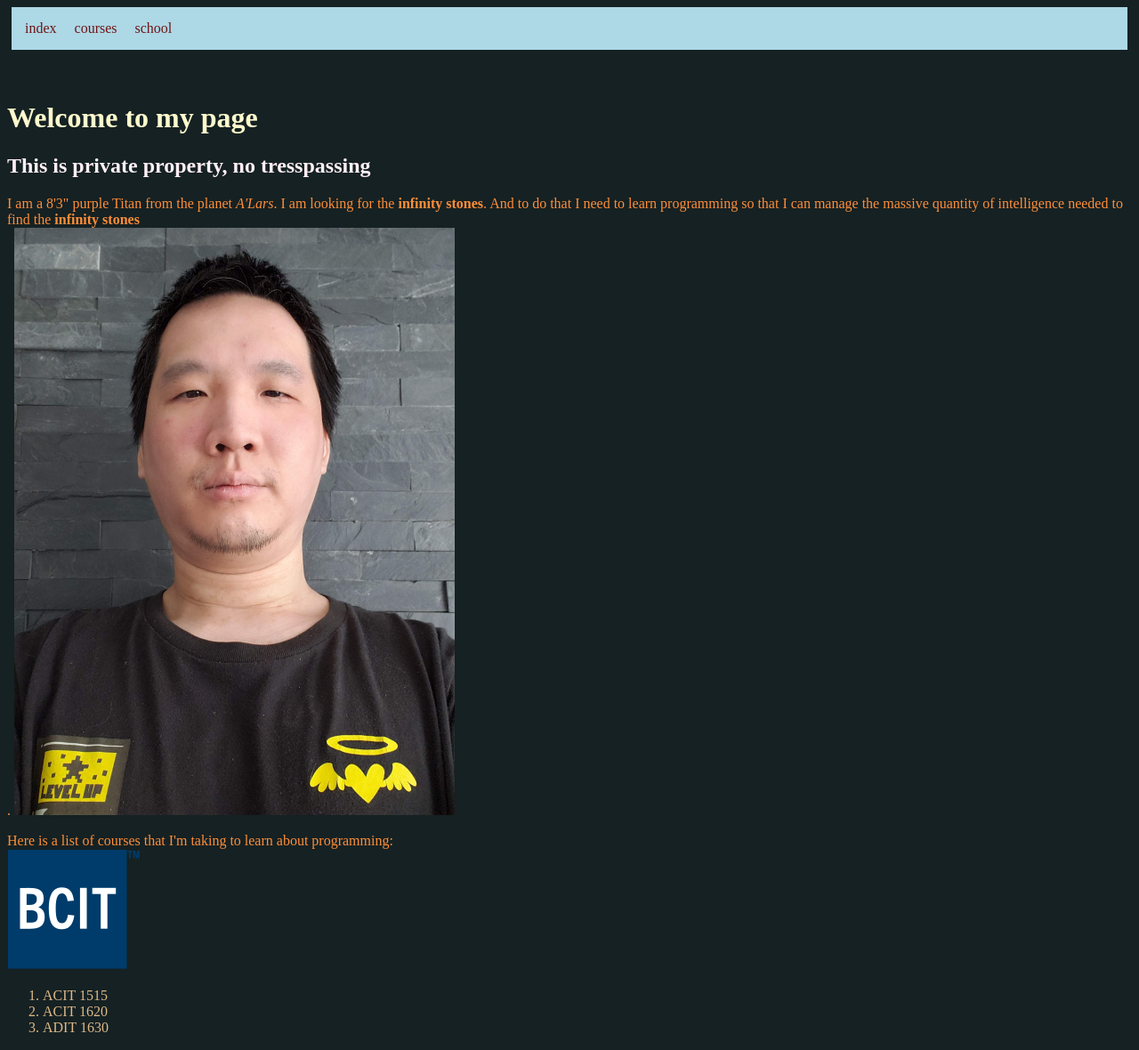
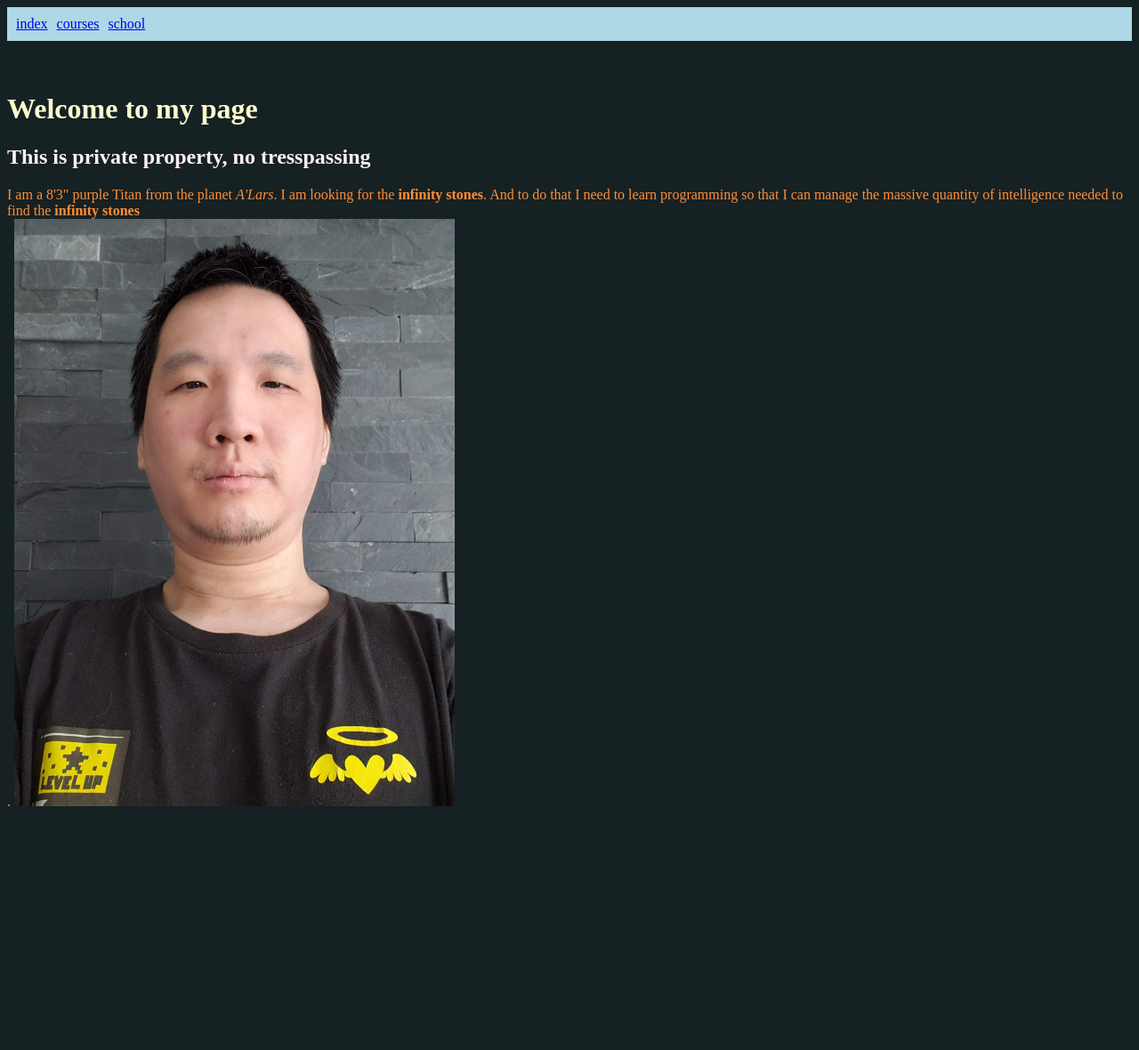
Before and after one commit to 3LilyFarmer/1620_week10, a plain HTML site: page index.html in a window 1280 px wide. Shown: the whole page at 89% size. After the commit the page ends 926 px from the top, so only its background shows below. Drawn offline with Linux system fonts and the light colour scheme.

Commit message:
transfer course list to course.html

```diff
--- a/CSS/stylesheet.css
+++ b/CSS/stylesheet.css
@@ -1,6 +1,6 @@
 ul{
     list-style-type: none;
-    margin: 5px;
+    margin: 0px;
     padding: 5px;
     overflow: hidden;
     background-color: lightblue;
@@ -8,11 +8,11 @@ ul{
 ul li{
     float: left;
 }
-li a{
+ul li{
     display: block;
     color: #6F1515;
     text-align: center;
-    padding: 10px;
+    padding: 5px;
     text-decoration: none;
 }
 body{
@@ -27,6 +27,6 @@ h2{
 p{
     color:#FF8E38;
 }
-ol{
+ol li a{
     color:burlywood;
 }
--- a/index.html
+++ b/index.html
@@ -26,17 +26,6 @@
             </main>
 
             <section>
-            <p>
-                Here is a list of courses that I'm taking to learn about programming: <br>
-                <a href="https://www.bcit.ca/">
-                    <img src="image/150px-BCIT_logo.svg.png"  alt="BCIT_logo" height="136" width ="150">
-                </a>
-                <ol>
-                    <li>ACIT 1515</li>
-                    <li>ACIT 1620</li>
-                    <li>ADIT 1630</li>
-                </ol>
-            </p>
             </section>
 
         </body>
```
Also changed, not shown: courses.html (+10 -0 lines), school.html (+3 -0 lines).
